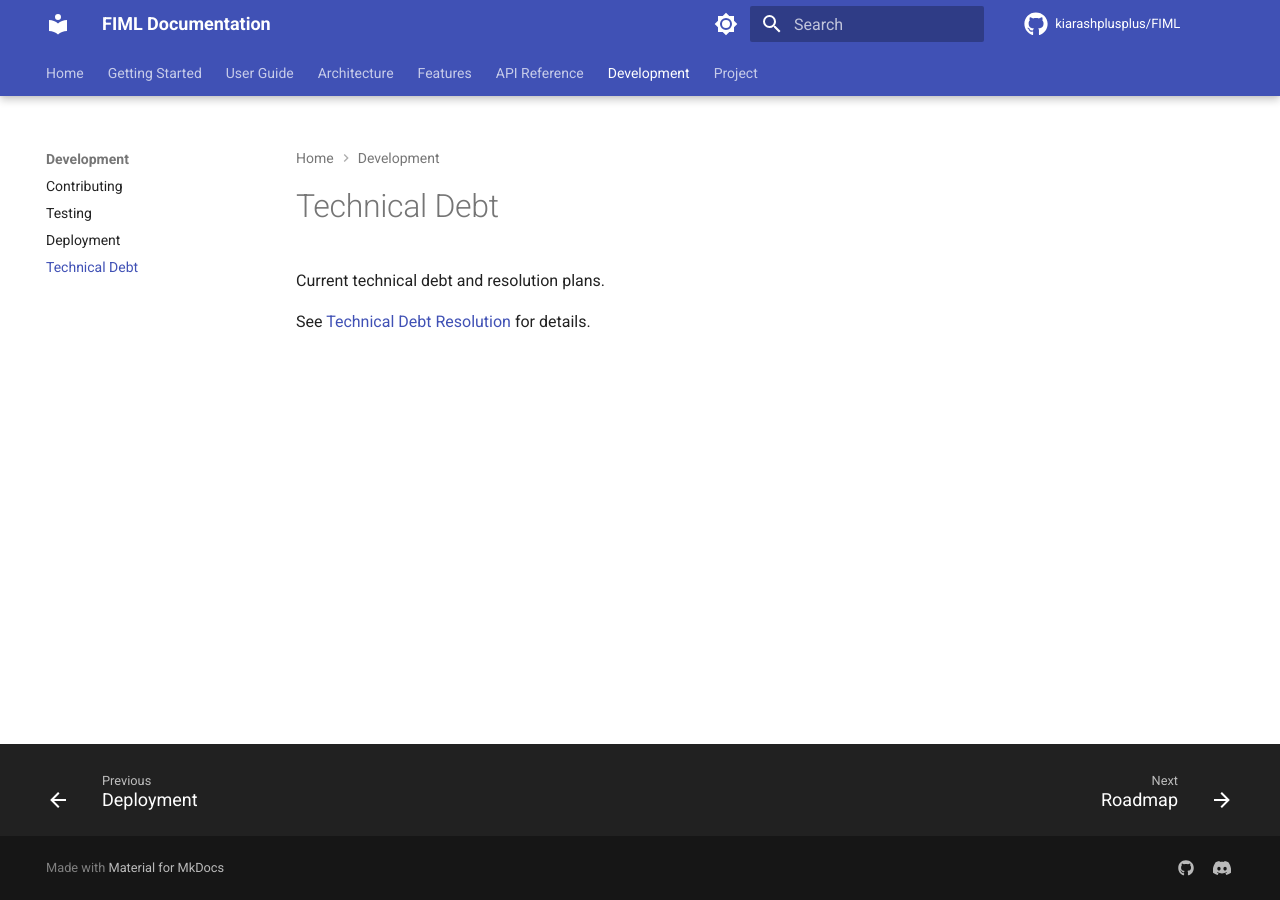
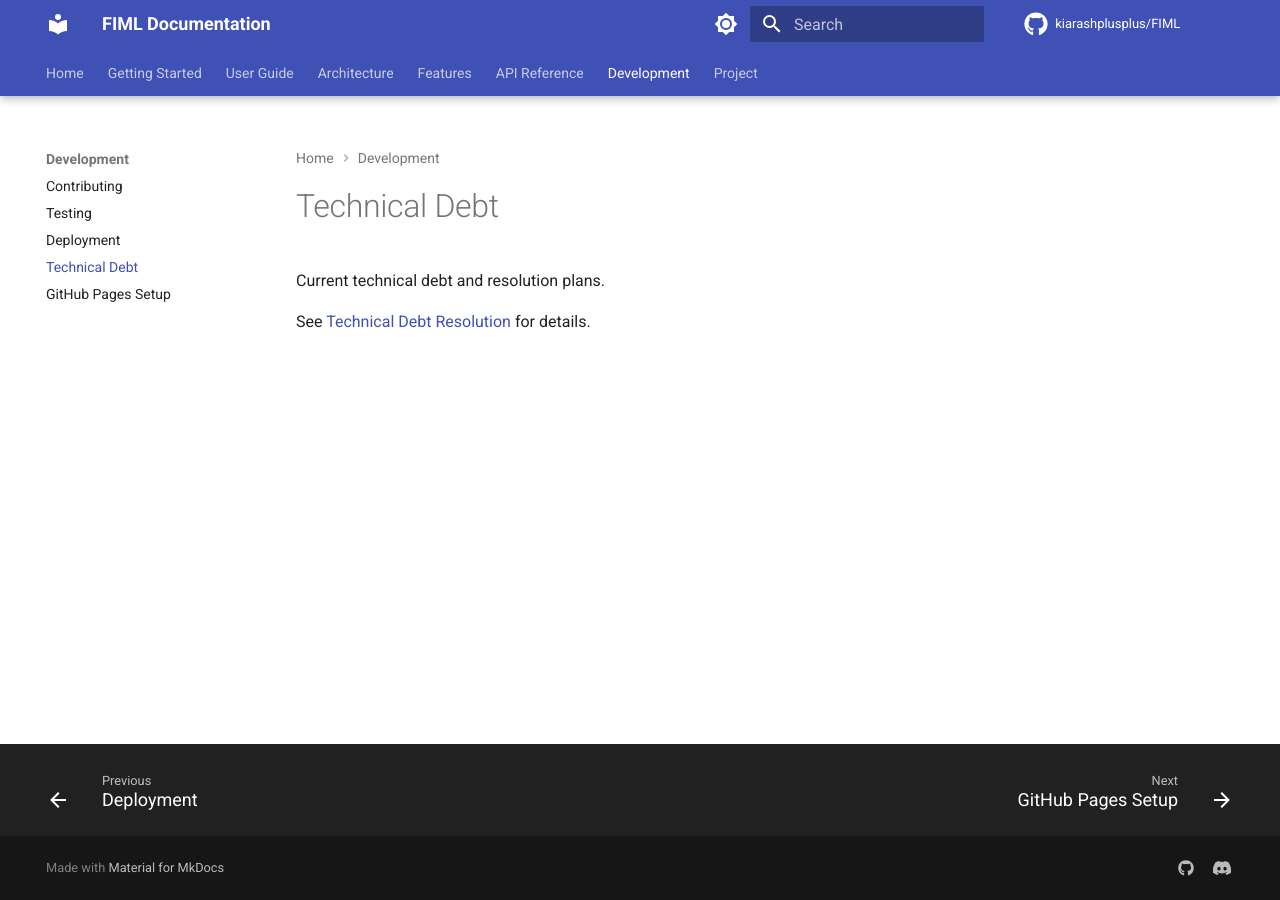
Before and after one commit to kiarashplusplus/FIML, an MkDocs documentation site: the page built from docs/development/technical-debt.md, in a window 1280 px wide. Built offline with MkDocs 1.6.1 and Material for MkDocs 9.7.7, drawn with Linux system fonts in a browser that asks for light colours; comment, search, counter and statistics services are not loaded; the version menu is left out; part of the change alters nothing that is shown.

Commit message:
Improve MkDocs workflow and organize documentation files
Co-authored-by: kiarashplusplus <1780945+kiarashplusplus@users.noreply.github.com>

```diff
--- a/mkdocs.yml
+++ b/mkdocs.yml
@@ -105,9 +105,10 @@ extra:
       link: https://github.com/kiarashplusplus/FIML
     - icon: fontawesome/brands/discord
       link: https://discord.gg/fiml
-  analytics:
-    provider: google
-    property: G-XXXXXXXXXX
+  # Uncomment and configure Google Analytics if needed
+  # analytics:
+  #   provider: google
+  #   property: G-XXXXXXXXXX
 
 extra_css:
   - stylesheets/extra.css
@@ -143,6 +144,7 @@ nav:
     - Testing: development/testing.md
     - Deployment: development/deployment.md
     - Technical Debt: development/technical-debt.md
+    - GitHub Pages Setup: development/github-pages-setup.md
   - Project:
     - Roadmap: project/roadmap.md
     - Status: project/status.md
```
Also changed, not shown: docs/development/github-pages-setup.md (renamed from GITHUB_PAGES_SETUP.md), 1 other file.
